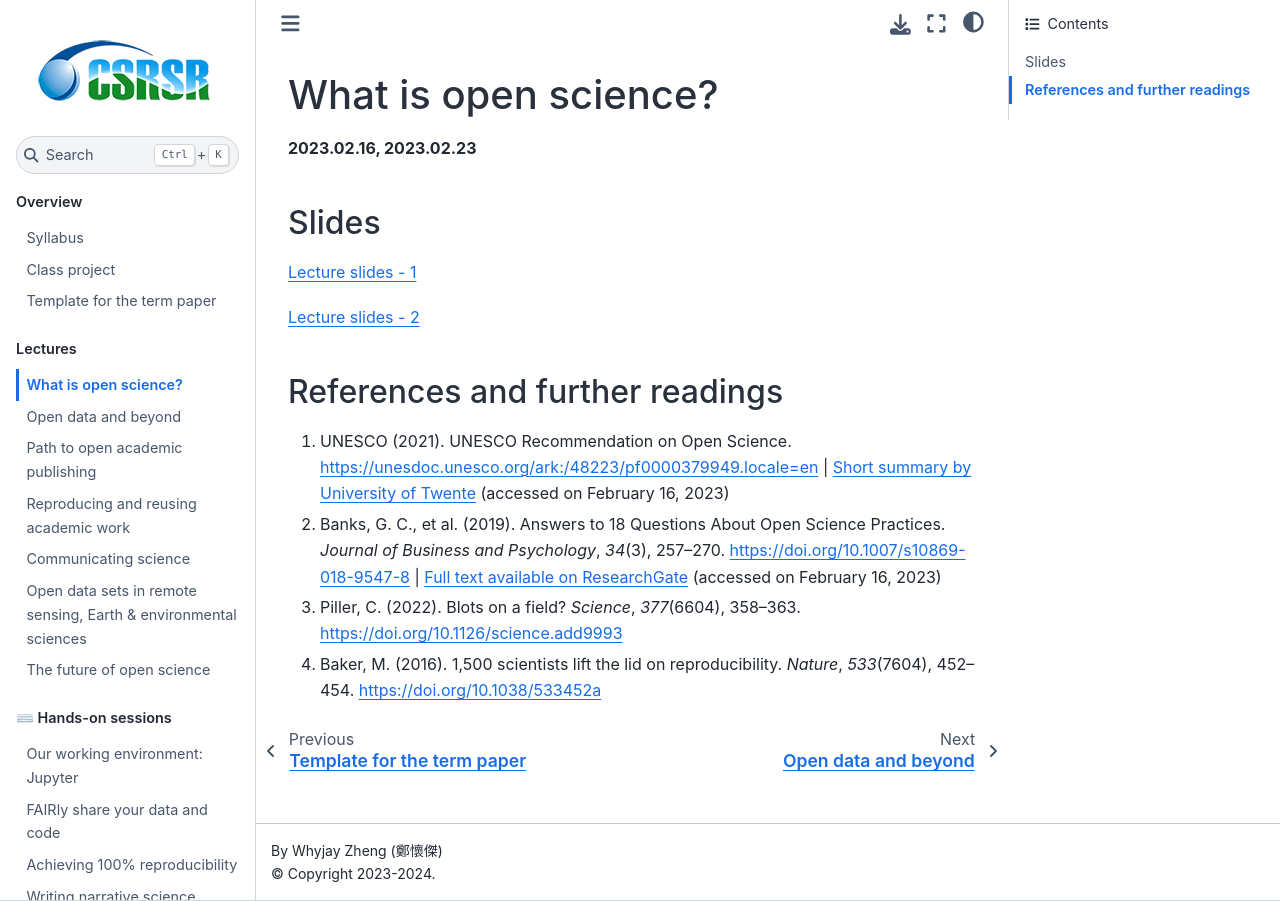
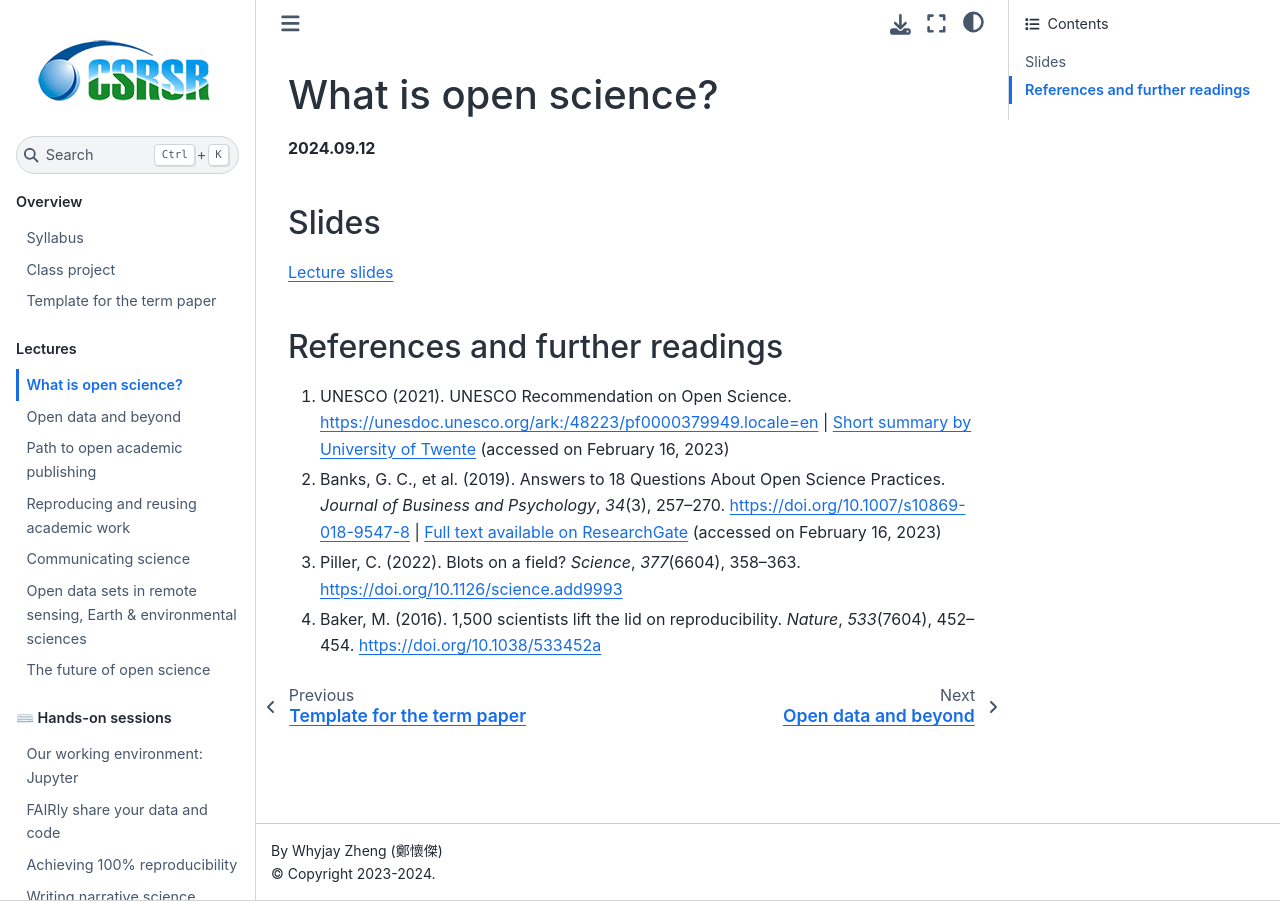
Before and after one commit to whyjz/ncu-open-science, a Jupyter Book: the page built from docs/lectures/L1-intro.md, in a window 1280 px wide. Built offline with Jupyter Book 1.0.4 settings and Sphinx 7.4.7 and the Sphinx Book theme 1.1.4, drawn with Linux system fonts in a browser that asks for light colours; pages that are not in the unit, such as notebooks, are missing from menus.

Commit message:
Update L1

```diff
--- a/docs/lectures/L1-intro.md
+++ b/docs/lectures/L1-intro.md
@@ -1,12 +1,10 @@
 # What is open science?
 
-**2023.02.16, 2023.02.23**
+**2024.09.12**
 
 ## Slides
 
-[Lecture slides - 1](https://docs.google.com/presentation/d/18tOn5ZYuYF-5qO6ZExW7LrcLa7nLKSkDPAOM1EqPKm0/edit?usp=sharing)
-
-[Lecture slides - 2](https://docs.google.com/presentation/d/1Mh2WYh_GNBAiqmDvcRcRvQ7xphawVWTNtZ-_8CumzkY/edit?usp=sharing)
+[Lecture slides](https://docs.google.com/presentation/d/14mNyn_aooZMOXhWSLocNkK2iZ1Ck-MQD_bniQdl2RNM/edit?usp=sharing)
 
 ## References and further readings
 
```
